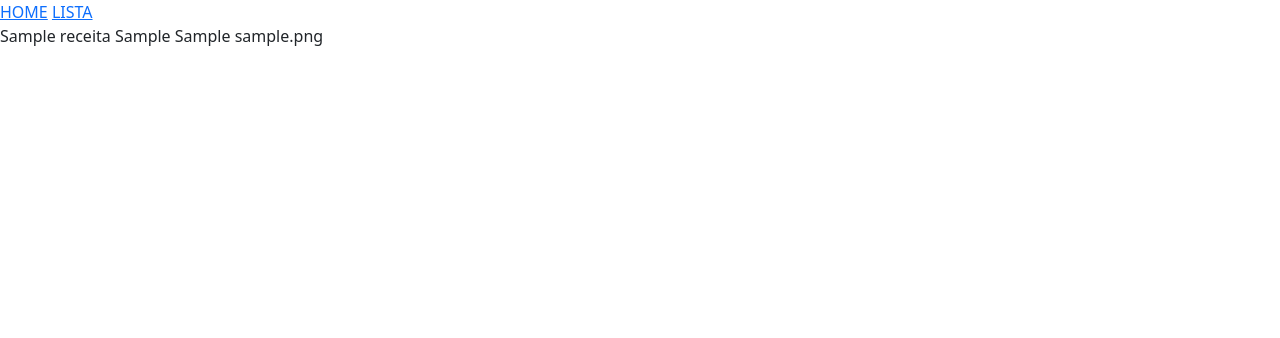
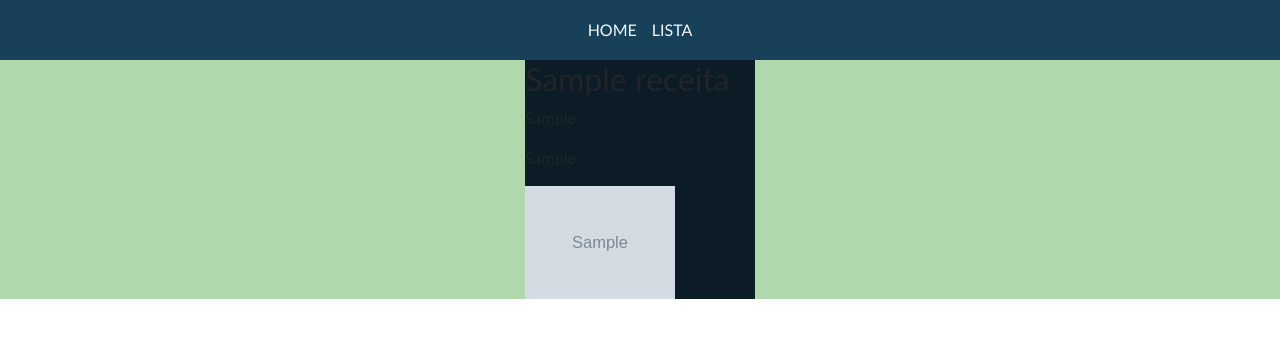
Before and after one commit to juan-bl/BACK-END, a PHP site: page / in a window 1280 px wide. Shown: the top 338 px of the page. Run offline with PHP 8.4, Linux system fonts and the light colour scheme; tables that the repository leaves empty or names only in its code hold one stand-in row (values such as "Sample post"); grey boxes marked "Sample" are stand-in pictures.

Commit message:
atualizando projeto

```diff
--- a/receitas/index.php
+++ b/receitas/index.php
@@ -1,15 +1,15 @@
 <?php
     include('db/conexao.php');
 ?>
-
 
 <!DOCTYPE html>
 <html lang="pt-br">
 <head>
     <meta charset="UTF-8">
     <meta name="viewport" content="width=device-width, initial-scale=1.0">
-    <title>Concenssionária</title>
+    <title>Receitas</title>
     <link rel="stylesheet" href="styles/index.css">
+    <link rel="stylesheet" href="styles/home.css">
     <link href="https://cdn.jsdelivr.net/npm/bootstrap@5.3.5/dist/css/bootstrap.min.css" rel="stylesheet" integrity="sha384-SgOJa3DmI69IUzQ2PVdRZhwQ+dy64/BUtbMJw1MZ8t5HZApcHrRKUc4W0kG879m7" crossorigin="anonymous">
 
 </head>
--- a/receitas/pages/home/home.php
+++ b/receitas/pages/home/home.php
@@ -1,12 +1,4 @@
 <?php
-    // $sql = "SELECT *,
-    // upper(titulo) AS titulo,
-    // upper(descricao) AS descricao,
-    // upper(receitaTexto) AS receitaTexto,
-    // upper(autor) AS autor,
-    // upper(tipoDeReceita) AS tipoDeReceita,
-    // upper(imagem) AS imagem
-    // FROM receitas";
 
     $sql = "SELECT id, titulo, autor, tipoDeReceita, imagem
     FROM (
@@ -21,12 +13,15 @@
 
     while($dados = mysqli_fetch_assoc($query)){
         ?>
-        <tr>
-            <td><?=$dados['titulo'] ?></td>
-            <td><?=$dados['autor'] ?></td>
-            <td><?=$dados['tipoDeReceita'] ?></td>
-            <td><?=$dados['imagem'] ?></td>
-        </tr>
+        <div class="mural1">
+            <div class="card1">
+                <h2><?=$dados['titulo'] ?></h2>
+                <p><?=$dados['autor'] ?></p>
+                <p><?=$dados['tipoDeReceita'] ?></p>
+                <img src="<?=$dados['imagem'] ?>" alt="">
+            </div>
+
+        </div>
         <?php
     }
 ?>
--- /dev/null
+++ b/receitas/styles/home.css
@@ -0,0 +1,21 @@
+.mural1 {
+    display: flex;
+    flex-direction: row;
+    align-items: center;
+    justify-content: center;
+    gap: 10px;
+
+    background-color: #AFD9AD;
+}
+
+.card1 {
+    width: 230px;
+
+    background-color: #0B1C26;
+}
+
+img {
+    width: 150px;
+}
+
+/* #184059 #0B1C26 #63CAF2 #79F2E6 #AFD9AD*/
--- /dev/null
+++ b/receitas/styles/index.css
@@ -0,0 +1,34 @@
+* {
+    margin: 0;
+    padding: 0;
+    font-family: 'Trebuchet MS', 'Lucida Sans Unicode', 'Lucida Grande', 'Lucida Sans', Arial, sans-serif;
+}
+
+header {
+    width: 100vw;
+    height: 60px;
+
+    display: flex;
+    flex-direction: row;
+    justify-content: center;
+    align-items: center;
+
+    text-decoration: none;
+
+    background-color: #184059;
+}
+
+nav {
+
+    display: flex;
+    flex-direction: row;
+    gap: 15px;
+
+    font-size: 16px;
+}
+
+a {
+    color: aliceblue!important;
+    text-decoration: none!important;
+    font-size: 16px;
+}
```
Also changed, not shown: receitas/pages/receitas/listaReceitas.php (+15 -23 lines).
